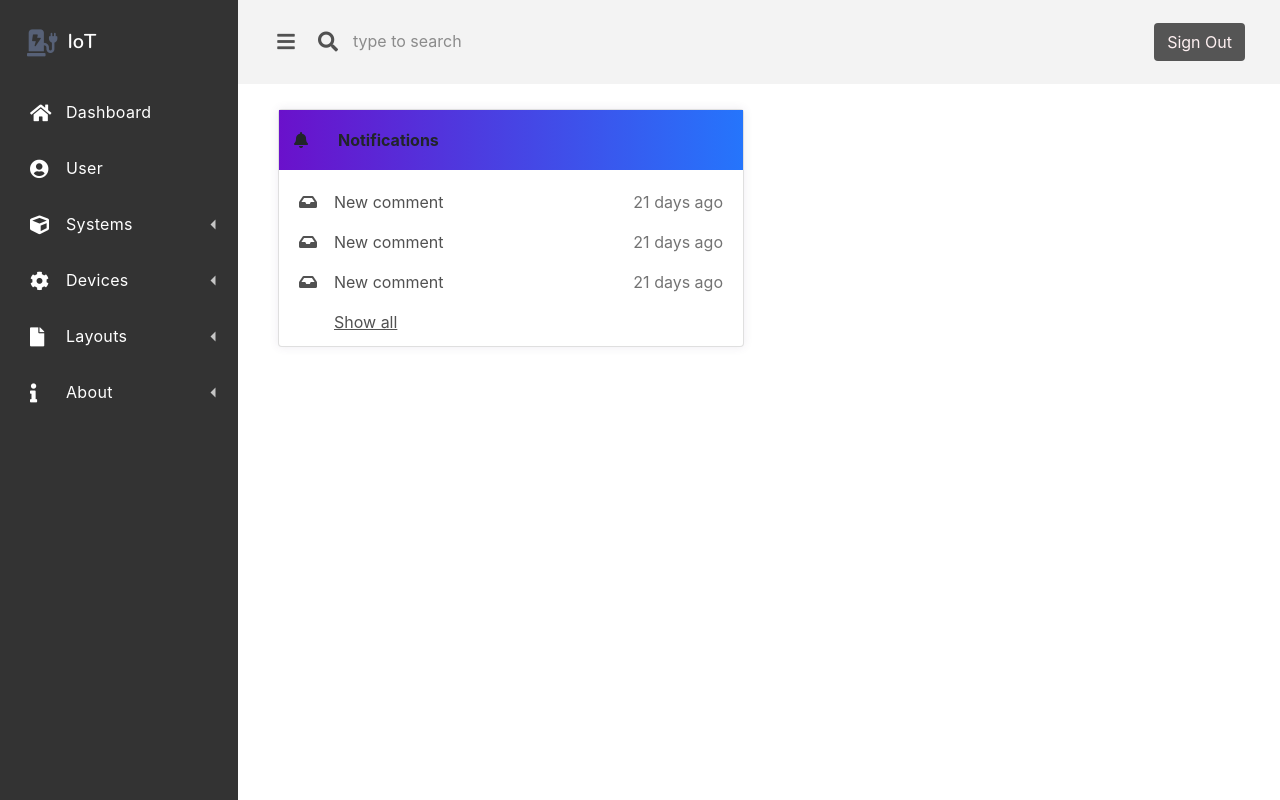
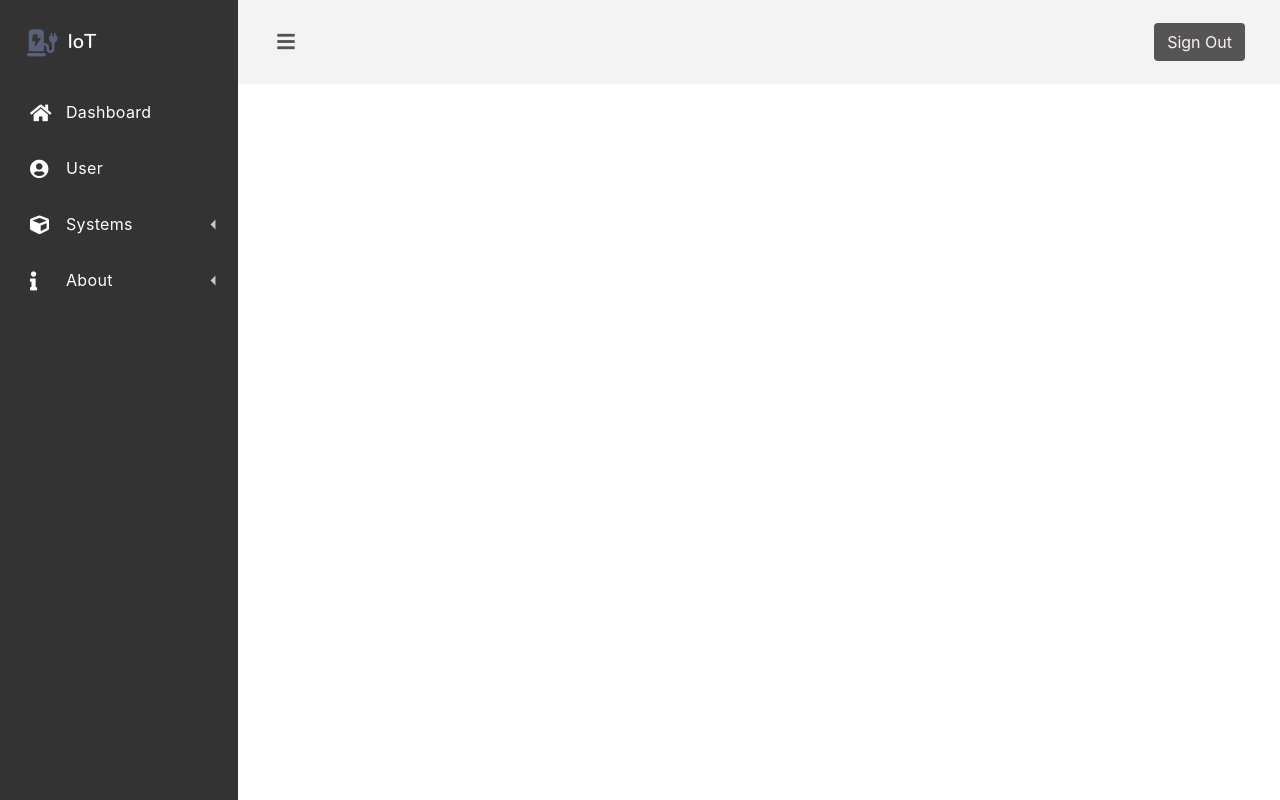
Before and after one commit to maximmuss699/IIS, a Symfony app: template templates/home_page_logged/index.html.twig in a window 1280 px wide. Run offline with Twig, Linux system fonts and the light colour scheme; the template is opened without the code that fills it, so the values that code supplies are empty; some libraries are stand-ins or nearby versions.

Commit message:
Merge fixes

```diff
--- a/src/Controller/HomePageLoggedController.php
+++ b/src/Controller/HomePageLoggedController.php
@@ -31,9 +31,8 @@ class HomePageLoggedController extends AbstractController
 
 
         $systemKpiPairs = [];
-
+        $devices = [];
         foreach ($systems as $system) {
-            $devices = $this->entityManager->getRepository(Device::class)->findBy(['systems' => $system->getId()]);
             $resultF = "";
             foreach ($system->getUsers() as $user) {
                 if ($user == $loggedUser) {
@@ -45,7 +44,7 @@ class HomePageLoggedController extends AbstractController
                     $systemKpiPairs[] = [
                         'system' => $system,
                         'kpi' => $resultF,
-                        'numOfDev' => count($devices),
+                        "Devices" =>   $this->entityManager->getRepository(Device::class)->findBy(['systems' => $system->getId()]),
                     ];
                     break; // Break the loop once the user is found in the system
                 }
--- a/templates/home_page_logged/index.html.twig
+++ b/templates/home_page_logged/index.html.twig
@@ -31,36 +77,8 @@
                         <a href="/system_registration" class="dash-nav-dropdown-item">Create system</a>
                     </div>
                 </div>
-                <div class="dash-nav-dropdown ">
-                    <a href="#!" class="dash-nav-item dash-nav-dropdown-toggle">
-                        <i class="fas fa-cog"></i> Devices </a>
-                    <div class="dash-nav-dropdown-menu">
-                        <a href="" class="dash-nav-dropdown-item">Cards</a>
-                        <a href="" class="dash-nav-dropdown-item">Forms</a>
-                        <div class="dash-nav-dropdown ">
-                            <a href="#" class="dash-nav-dropdown-item dash-nav-dropdown-toggle">Icons</a>
-                            <div class="dash-nav-dropdown-menu">
-                                <a href="" class="dash-nav-dropdown-item">Solid Icons</a>
-                                <a href="" class="dash-nav-dropdown-item">Regular Icons</a>
-                                <a href="" class="dash-nav-dropdown-item">Brand Icons</a>
-                            </div>
-                        </div>
-                        <a href="" class="dash-nav-dropdown-item">Stats</a>
-                        <a href="" class="dash-nav-dropdown-item">Tables</a>
-                        <a href="" class="dash-nav-dropdown-item">Typography</a>
-                        <a href="" class="dash-nav-dropdown-item">User Interface</a>
-                    </div>
-                </div>
-                <div class="dash-nav-dropdown">
-                    <a href="#!" class="dash-nav-item dash-nav-dropdown-toggle">
-                        <i class="fas fa-file"></i> Layouts </a>
-                    <div class="dash-nav-dropdown-menu">
 
-                        <a href="" class="dash-nav-dropdown-item">Log in</a>
-                        <a href="" class="dash-nav-dropdown-item">Sign up</a>
 
-                    </div>
-                </div>
                 <div class="dash-nav-dropdown">
                     <a href="#!" class="dash-nav-item dash-nav-dropdown-toggle">
                         <i class="fas fa-info"></i> About </a>
@@ -76,14 +94,7 @@
                 <a href="#!" class="menu-toggle">
                     <i class="fas fa-bars"></i>
                 </a>
-                <a href="#!" class="searchbox-toggle">
-                    <i class="fas fa-search"></i>
-                </a>
-                <form class="searchbox" action="#!">
-                    <a href="#!" class="searchbox-toggle"> <i class="fas fa-arrow-left"></i> </a>
-                    <button type="submit" class="searchbox-submit"> <i class="fas fa-search"></i> </button>
-                    <input type="text" class="searchbox-input" placeholder="type to search">
-                </form>
+
                 <div class="tools">
 
 
@@ -111,43 +122,43 @@
                                             <h5 class="card-title">System: {{ pair.system.name }}</h5>
                                         </div>
                                         <div class="card-body pt-0">
+
                                             <div class="widget-49">
+
                                                 <div class="widget-49-title-wrapper">
                                                     <div class="widget-49-date-primary">
-                                                        <span class="widget-49-date-day"></span>
-                                                        <span class="widget-49-date-day"></span>
+                                                        {% if pair.kpi == 'true' %}
+                                                            <i class="fas fa-check-circle"></i> <!-- Font Awesome check circle icon -->
+                                                        {% elseif pair.kpi == 'false' %}
+                                                            <i class="fas fa-times-circle"></i> <!-- Font Awesome times circle icon -->
+                                                        {% else %}
+                                                            <i class="fas fa-question-circle"></i> <!-- Font Awesome question circle icon -->
+                                                        {% endif %}
+                                                    </div>
 
-                                                    </div>
-                                                    <div class="widget-49-meeting-info">
-                                                        <span class="widget-49-pro-title">System: {{ pair.system.name }}</span>
-                                                        <span class="widget-49-meeting-time">System: {{ pair.system.name }}</span>
+                                                    <div class="widget-devices">
+                                                        <div class="widget-50-Det">
+                                                            <a class="btn btn-sm btn-flash-border-primary">Devices:</a>
+                                                        </div>
+
+                                                        <ol class="widget-50-points">
+                                                            {% for dev in pair.Devices %}
+                                                                <li class="widget-50-item"><span>{{dev.UserAlias}}</span></li>
+                                                            {% endfor %}
+                                                        </ol>
                                                     </div>
                                                 </div>
-                                                <div class="widget-49-Det">
-                                                    <a class="btn btn-sm btn-flash-border-primary">Devices:</a>
-                                                </div>
+
+
                                                 <ol class="widget-49-points">
-                                                    <li class="widget-49-item"><span></span></li>
-                                                    <li class="widget-49-item"><span></span></li>
-                                                    <li class="widget-49-item"><span></span></li>
-                                                </ol>
-                                                <ol class="widget-49-points">
-                                               {% if pair.kpi == 'true' %}
-                                                  <i class="fas fa-check-circle">KPI STATUS</i> <!-- Font Awesome check circle icon -->
-                                              {% elseif pair.kpi == 'false' %}
-                                                    <i class="fas fa-times-circle">KPI STATUS</i> <!-- Font Awesome times circle icon -->
-                                              {% else %}
-                                                    <i class="fas fa-question-circle">KPI STATUS</i> <!-- Font Awesome question circle icon -->
-                                                  {% endif %}
                                                 <form action="{{ path('delete_system', {'id': pair.system.id}) }}" method="post" onsubmit="return confirm('Are you sure you want to delete this system?')">
                                                     <input type="hidden" name="_method" value="DELETE">
                                                     <input type="hidden" name="_token" value="{{ csrf_token('delete' ~ pair.system.id) }}">
                                                     <button type="submit" class="btn custom-sign-out-btn me-2">Delete</button> <!-- Delete button -->
                                                 </form>
                                                     <div class="widget-49-Details">
-                                                <a href="{{ path('app_system_details', {'id': pair.system.id}) }}" class="btn btn-sm btn-flash-border-primary">View Details</a>
+                                                        <a href="{{ path('app_system_details', {'id': pair.system.id}) }}" class="btn btn-sm btn-flash-border-primary">View Details</a>
                                                     </div>
-
                                                 </ol>
                                             </div>
                                         </div>
@@ -158,48 +169,6 @@
 
 
 
-                    <div class="row">
-
-                        <div class="col-xl-6">
-                            <div class="card card-notifications">
-                                <div class="card-header1">
-                                    <div class="spur-card-icon">
-                                        <i class="fas fa-bell"></i>
-                                    </div>
-                                    <div class="spur-card-title"> Notifications </div>
-                                </div>
-                                <div class="card-body ">
-                                    <div class="notifications">
-                                        <a href="#!" class="notification">
-                                            <div class="notification-icon">
-                                                <i class="fas fa-inbox"></i>
-                                            </div>
-                                            <div class="notification-text">New comment</div>
-                                            <span class="notification-time">21 days ago</span>
-                                        </a>
-                                        <a href="#!" class="notification">
-                                            <div class="notification-icon">
-                                                <i class="fas fa-inbox"></i>
-                                            </div>
-                                            <div class="notification-text">New comment</div>
-                                            <span class="notification-time">21 days ago</span>
-                                        </a>
-                                        <a href="#!" class="notification">
-                                            <div class="notification-icon">
-                                                <i class="fas fa-inbox"></i>
-                                            </div>
-                                            <div class="notification-text">New comment</div>
-                                            <span class="notification-time">21 days ago</span>
-                                        </a>
-                                        <div class="notifications-show-all">
-                                            <a href="#!">Show all</a>
-                                        </div>
-                                    </div>
-                                </div>
-
-                            </div>
-                        </div>
-                        </div>
 
 
             </main>
```
Also changed, not shown: other parts of templates/home_page_logged/index.html.twig (+46 -0 lines).
